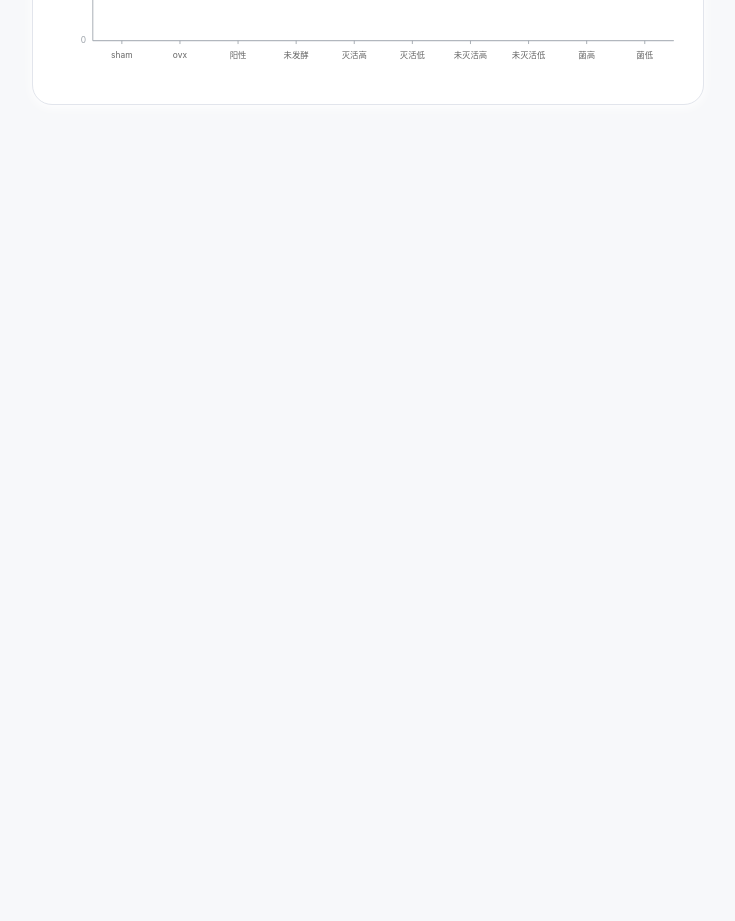
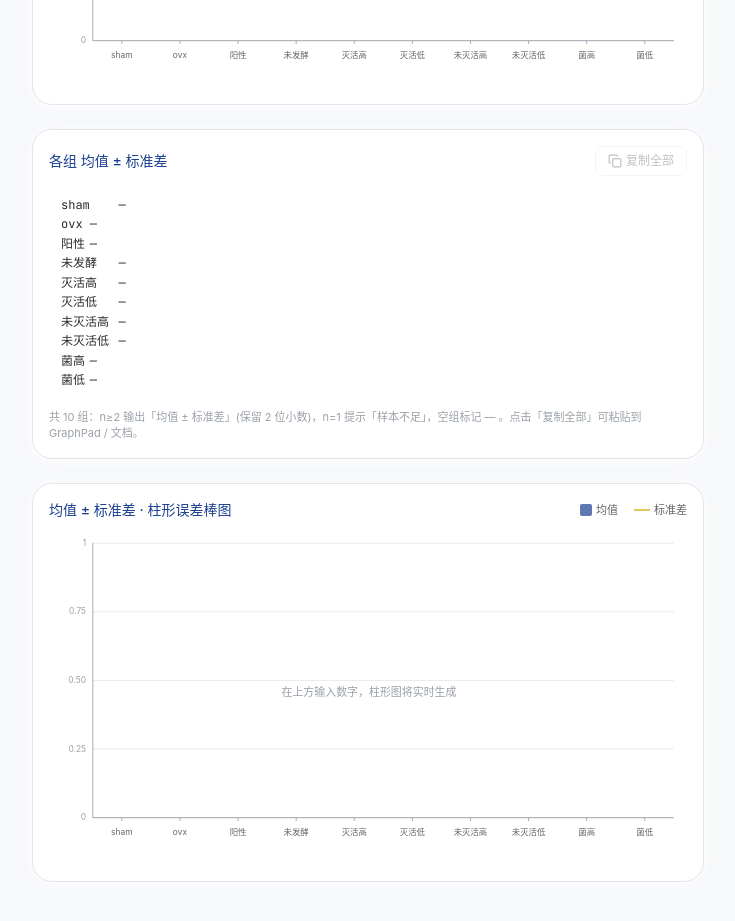
Before and after one commit to shuhan131313-jpg/xiaoshu-growth-os, a Next.js app: page /boxplot in a window 1280 px wide. Shown: the part 860-1781 px from the top of the page, without its empty margins (304-1039 px from the left). Before the commit the page ends 1069 px from the top, so only its background shows below. Built offline with nearby package versions, Linux system fonts and the light colour scheme.

Commit message:
箱型图：新增均值±标准差文本复制区与柱形误差棒图

```diff
--- a/app/boxplot/page.tsx
+++ b/app/boxplot/page.tsx
@@ -65,6 +65,7 @@ export default function BoxPlotPage() {
   );
 
   const [copiedCol, setCopiedCol] = useState<number | null>(null);
+  const [copiedText, setCopiedText] = useState(false);
 
   // 复制某一列已填写的数字（竖向换行），空框跳过；粘贴逻辑保持原样不动
   const copyColumn = async (g: number) => {
@@ -140,6 +141,19 @@ export default function BoxPlotPage() {
 
   const stats = useMemo(() => parsed.map((v) => (v.length ? computeStats(v) : null)), [parsed]);
 
+  // 各组 均值 ± 标准差（样本标准差 n-1；n=1 视为样本不足无 SD）
+  type MeanStd = { mean: number; sd: number | null; n: number };
+  const meanStd = useMemo<(MeanStd | null)[]>(() => {
+    return parsed.map((vals) => {
+      if (vals.length === 0) return null;
+      const mean = vals.reduce((a, b) => a + b, 0) / vals.length;
+      if (vals.length === 1) return { mean, sd: null, n: 1 };
+      const variance =
+        vals.reduce((a, b) => a + (b - mean) ** 2, 0) / (vals.length - 1);
+      return { mean, sd: Math.sqrt(variance), n: vals.length };
+    });
+  }, [parsed]);
+
   // Y 轴范围（含离群点）
   const domain = useMemo(() => {
     const all = parsed.flat();
@@ -149,6 +163,72 @@ export default function BoxPlotPage() {
     const pad = (max - min) * 0.08 || Math.abs(max) * 0.1 || 1;
     return { min: min - pad, max: max + pad };
   }, [parsed]);
+
+  // 均值±标准差 可复制文本
+  const meanStdText = useMemo(() => {
+    return GROUP_NAMES.map((name, g) => {
+      const m = meanStd[g];
+      if (!m) return `${name}\t—`;
+      if (m.sd === null) return `${name}\t样本不足(n=1)`;
+      return `${name}\t${m.mean.toFixed(2)} ± ${m.sd.toFixed(2)}`;
+    }).join("\n");
+  }, [meanStd]);
+
+  const copyMeanStd = async () => {
+    if (!meanStd.some((m) => m && m.sd !== null)) return;
+    try {
+      if (navigator.clipboard?.writeText) {
+        await navigator.clipboard.writeText(meanStdText);
+      } else {
+        const ta = document.createElement("textarea");
+        ta.value = meanStdText;
+        ta.style.position = "fixed";
+        ta.style.opacity = "0";
+        document.body.appendChild(ta);
+        ta.select();
+        document.execCommand("copy");
+        document.body.removeChild(ta);
+      }
+      setCopiedText(true);
+      setTimeout(() => setCopiedText(false), 1500);
+    } catch {
+      /* 剪贴板不可用时静默忽略 */
+    }
+  };
+
+  // 柱形图（均值+标准差误差棒）的 Y 轴范围
+  const barDomain = useMemo(() => {
+    const valid = meanStd.filter((m): m is MeanStd => m !== null);
+    const ext: number[] = [];
+    valid.forEach((m) => {
+      if (m.sd === null) {
+        ext.push(m.mean, m.mean);
+      } else {
+        ext.push(m.mean - m.sd, m.mean + m.sd);
+      }
+    });
+    if (ext.length === 0) return { min: 0, max: 1 };
+    let min = Math.min(...ext);
+    let max = Math.max(...ext);
+    const pad = (max - min) * 0.1 || Math.abs(max) * 0.1 || 1;
+    return { min: min - pad, max: max + pad };
+  }, [meanStd]);
+
+  // 柱形图几何
+  const BW = 760;
+  const BH = 400;
+  const BM = { left: 52, right: 18, top: 18, bottom: 56 };
+  const bPlotW = BW - BM.left - BM.right;
+  const bPlotH = BH - BM.top - BM.bottom;
+  const bSlot = bPlotW / GROUP_NAMES.length;
+  const barW = Math.min(bSlot * 0.5, 38);
+  const bYOf = (v: number) =>
+    BM.top + (1 - (v - barDomain.min) / (barDomain.max - barDomain.min)) * bPlotH;
+  const bYTicks = Array.from(
+    { length: 5 },
+    (_, i) => barDomain.min + ((barDomain.max - barDomain.min) * i) / 4
+  );
+  const barHasAny = meanStd.some((m) => m !== null);
 
   // 图表几何
   const W = 760;
@@ -379,6 +459,131 @@ export default function BoxPlotPage() {
           </svg>
         </div>
       </div>
+
+      {/* 各组 均值 ± 标准差 文本区（可一键复制） */}
+      <div className="mt-6 rounded-2xl border border-line bg-card p-4 shadow-card">
+        <div className="mb-2 flex items-center justify-between">
+          <p className="text-sm font-medium text-primary">各组 均值 ± 标准差</p>
+          <button
+            type="button"
+            onClick={copyMeanStd}
+            disabled={!meanStd.some((m) => m && m.sd !== null)}
+            className="inline-flex items-center gap-1 rounded-lg border border-line bg-surface px-3 py-1.5 text-xs text-ink-soft transition duration-200 hover:border-primary/40 hover:text-primary disabled:cursor-not-allowed disabled:opacity-40 disabled:hover:border-line disabled:hover:text-ink-soft"
+          >
+            <Copy className="h-3.5 w-3.5" />
+            {copiedText ? "已复制 ✓" : "复制全部"}
+          </button>
+        </div>
+        <pre className="overflow-x-auto whitespace-pre rounded-lg bg-surface p-3 text-[12px] leading-relaxed text-ink tabular">
+{meanStdText}
+        </pre>
+        <p className="mt-1.5 text-[11px] text-ink-faint">
+          共 {GROUP_NAMES.length} 组：n≥2 输出「均值 ± 标准差」(保留 2 位小数)，n=1 提示「样本不足」，空组标记 — 。点击「复制全部」可粘贴到 GraphPad / 文档。
+        </p>
+      </div>
+
+      {/* 均值 ± 标准差 柱形误差棒图（独立图表） */}
+      <div className="mt-6 rounded-2xl border border-line bg-card p-4 shadow-card">
+        <div className="mb-2 flex items-center justify-between">
+          <p className="text-sm font-medium text-primary">均值 ± 标准差 · 柱形误差棒图</p>
+          <div className="flex items-center gap-4 text-[11px] text-ink-soft">
+            <span className="inline-flex items-center gap-1">
+              <span className="inline-block h-3 w-3 rounded-sm bg-primary/70" /> 均值
+            </span>
+            <span className="inline-flex items-center gap-1">
+              <span className="inline-block h-0.5 w-4 bg-gold" /> 标准差
+            </span>
+          </div>
+        </div>
+
+        <div className="overflow-x-auto">
+          <svg viewBox={`0 0 ${BW} ${BH}`} className="w-full min-w-[640px]" role="img" aria-label="均值标准差柱形图">
+            {/* Y 轴网格刻度 */}
+            {bYTicks.map((t, i) => {
+              const y = bYOf(t);
+              return (
+                <g key={`byt${i}`}>
+                  <line x1={BM.left} y1={y} x2={BW - BM.right} y2={y} stroke="#E2E5EC" strokeWidth={1} />
+                  <text x={BM.left - 8} y={y + 3} textAnchor="end" fontSize={10} fill="#9AA1A8">
+                    {Number.isInteger(t) ? t : t.toFixed(2)}
+                  </text>
+                </g>
+              );
+            })}
+
+            {/* 坐标轴 */}
+            <line x1={BM.left} y1={BM.top} x2={BM.left} y2={BM.top + bPlotH} stroke="#9AA1A8" strokeWidth={1} />
+            <line x1={BM.left} y1={BM.top + bPlotH} x2={BW - BM.right} y2={BM.top + bPlotH} stroke="#9AA1A8" strokeWidth={1} />
+
+            {/* 每个分组柱子 + 误差棒 */}
+            {GROUP_NAMES.map((name, g) => {
+              const cx = BM.left + (g + 0.5) * bSlot;
+              const m = meanStd[g];
+              return (
+                <g key={name}>
+                  {/* X 轴刻度 */}
+                  <line x1={cx} y1={BM.top + bPlotH} x2={cx} y2={BM.top + bPlotH + 4} stroke="#9AA1A8" strokeWidth={1} />
+                  {/* 组名 */}
+                  <text x={cx} y={BM.top + bPlotH + 20} textAnchor="middle" fontSize={10} fill="#666666">
+                    {name}
+                  </text>
+
+                  {m && (
+                    <>
+                      {/* 柱子（均值） */}
+                      <rect
+                        x={cx - barW / 2}
+                        y={bYOf(m.mean)}
+                        width={barW}
+                        height={Math.max(1, BM.top + bPlotH - bYOf(m.mean))}
+                        fill="#1A3F90"
+                        fillOpacity={0.2}
+                        stroke="#1A3F90"
+                        strokeWidth={1.5}
+                      />
+                      {/* 误差棒（均值 ± 标准差） */}
+                      {m.sd !== null && (
+                        <>
+                          <line
+                            x1={cx}
+                            y1={bYOf(m.mean + m.sd)}
+                            x2={cx}
+                            y2={bYOf(m.mean - m.sd)}
+                            stroke="#E6C260"
+                            strokeWidth={2}
+                          />
+                          <line
+                            x1={cx - barW / 3}
+                            y1={bYOf(m.mean + m.sd)}
+                            x2={cx + barW / 3}
+                            y2={bYOf(m.mean + m.sd)}
+                            stroke="#E6C260"
+                            strokeWidth={2}
+                          />
+                          <line
+                            x1={cx - barW / 3}
+                            y1={bYOf(m.mean - m.sd)}
+                            x2={cx + barW / 3}
+                            y2={bYOf(m.mean - m.sd)}
+                            stroke="#E6C260"
+                            strokeWidth={2}
+                          />
+                        </>
+                      )}
+                    </>
+                  )}
+                </g>
+              );
+            })}
+
+            {!barHasAny && (
+              <text x={BW / 2} y={BH / 2} textAnchor="middle" fontSize={13} fill="#9AA1A8">
+                在上方输入数字，柱形图将实时生成
+              </text>
+            )}
+          </svg>
+        </div>
+      </div>
     </div>
   );
 }
```
